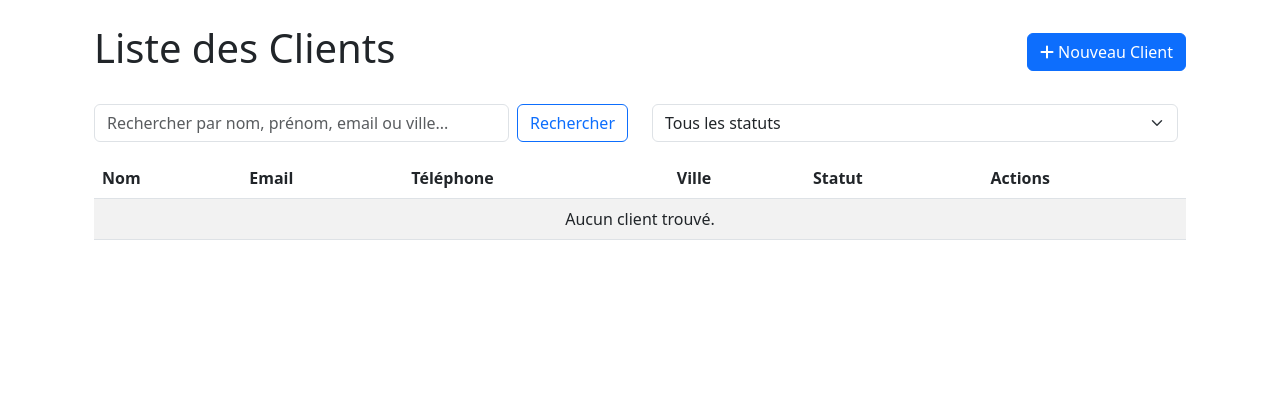
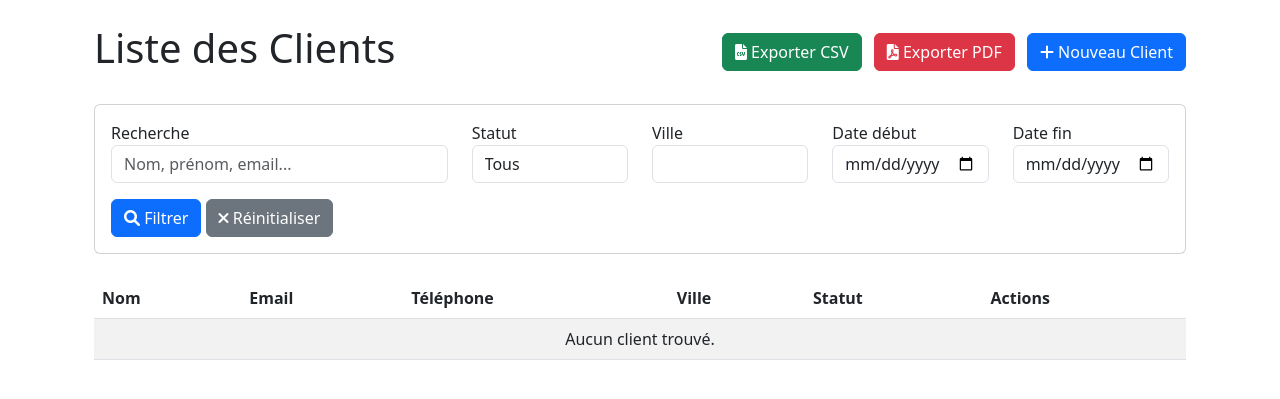
Before and after one commit to labosnie/mini-crm, a Django app: template templates/clients/client_list.html in a window 1280 px wide. Shown: the part 56-455 px from the top of the page. Run offline with Django 3.2, Linux system fonts and the light colour scheme; the template is opened without the code that fills it, so the values that code supplies are empty.

Commit message:
feat: ajout de l'export des clients en CSV et PDF

```diff
--- a/clients/urls.py
+++ b/clients/urls.py
@@ -9,4 +9,5 @@ urlpatterns = [
     path('nouveau/', views.ClientCreateViews.as_view(), name='client_create'),
     path('<int:pk>/modifier/', views.ClientUpdateViews.as_view(), name='client_update'),
     path('<int:pk>/supprimer/', views.ClientDeleteViews.as_view(), name='client_delete'),
+    path('export/<str:format_type>/', views.ClientExportView.as_view(), name='client_export'),
 ]
--- a/templates/clients/client_list.html
+++ b/templates/clients/client_list.html
@@ -3,9 +3,17 @@
 <div class="container mt-4">
   <div class="d-flex justify-content-between align-items-center mb-4">
     <h1>Liste des Clients</h1>
+    <div>
+      <a href="{% url 'clients:client_export' 'csv' %}" class="btn btn-success me-2">
+        <i class="fas fa-file-csv"></i> Exporter CSV
+      </a>
+      <a href="{% url 'clients:client_export' 'pdf' %}" class="btn btn-danger me-2">
+        <i class="fas fa-file-pdf"></i> Exporter PDF
+      </a>
       <a href="{% url 'clients:client_create' %}" class="btn btn-primary">
         <i class="fas fa-plus"></i> Nouveau Client
       </a>
+    </div>
   </div>
 
   {% if messages %} {% for message in messages %}
@@ -13,29 +21,75 @@
   {% endfor %} {% endif %}
 
   <!-- Barre de recherche -->
-  <div class="row mb-3">
-    <div class="col-md-6">
-      <form method="get" class="d-flex">
-        <input
-          type="text"
-          name="q"
+  <div class="row mb-4">
+    <div class="col-md-12">
+      <form method="get" class="card">
+        <div class="card-body">
+          <div class="row">
+            <!-- Recherche textuelle -->
+            <div class="col-md-4">
+              <div class="form-group">
+                <label>Recherche</label>
+                <input type="text" name="q" class="form-control"
                        value="{{ request.GET.q }}"
-          class="form-control me-2"
-          placeholder="Rechercher par nom, prénom, email ou ville..."
-        />
-        <button class="btn btn-outline-primary" type="submit">Rechercher</button>
-      </form>
+                       placeholder="Nom, prénom, email...">
               </div>
-    <div class="col-md-6">
-      <form method="get" class="d-flex">
-        <select name="statut" class="form-select me-2" onchange="this.form.submit()">
-          <option value="">Tous les statuts</option>
+            </div>
+
+            <!-- Filtre par statut -->
+            <div class="col-md-2">
+              <div class="form-group">
+                <label>Statut</label>
+                <select name="statut" class="form-control">
+                  <option value="">Tous</option>
                   {% for value, label in statut_choices %}
-            <option value="{{ value }}" {% if value == statut_filter %}selected{% endif %}>
+                    <option value="{{ value }}"
+                            {% if value == request.GET.statut %}selected{% endif %}>
                       {{ label }}
                     </option>
                   {% endfor %}
                 </select>
+              </div>
+            </div>
+
+            <!-- Filtre par ville -->
+            <div class="col-md-2">
+              <div class="form-group">
+                <label>Ville</label>
+                <input type="text" name="ville" class="form-control"
+                       value="{{ request.GET.ville }}">
+              </div>
+            </div>
+
+            <!-- Filtre par date -->
+            <div class="col-md-2">
+              <div class="form-group">
+                <label>Date début</label>
+                <input type="date" name="date_debut" class="form-control"
+                       value="{{ request.GET.date_debut }}">
+              </div>
+            </div>
+
+            <div class="col-md-2">
+              <div class="form-group">
+                <label>Date fin</label>
+                <input type="date" name="date_fin" class="form-control"
+                       value="{{ request.GET.date_fin }}">
+              </div>
+            </div>
+          </div>
+
+          <div class="row mt-3">
+            <div class="col-12">
+              <button type="submit" class="btn btn-primary">
+                <i class="fas fa-search"></i> Filtrer
+              </button>
+              <a href="{% url 'clients:client_list' %}" class="btn btn-secondary">
+                <i class="fas fa-times"></i> Réinitialiser
+              </a>
+            </div>
+          </div>
+        </div>
       </form>
     </div>
   </div>
```
Also changed, not shown: clients/models.py (+26 -0 lines), clients/views.py (+118 -6 lines), templates/clients/client_form.html (+25 -13 lines), clients/migrations/0004_tag_interaction_client_tags.py (added). Lines whose indentation alone changed are shown as unchanged.
